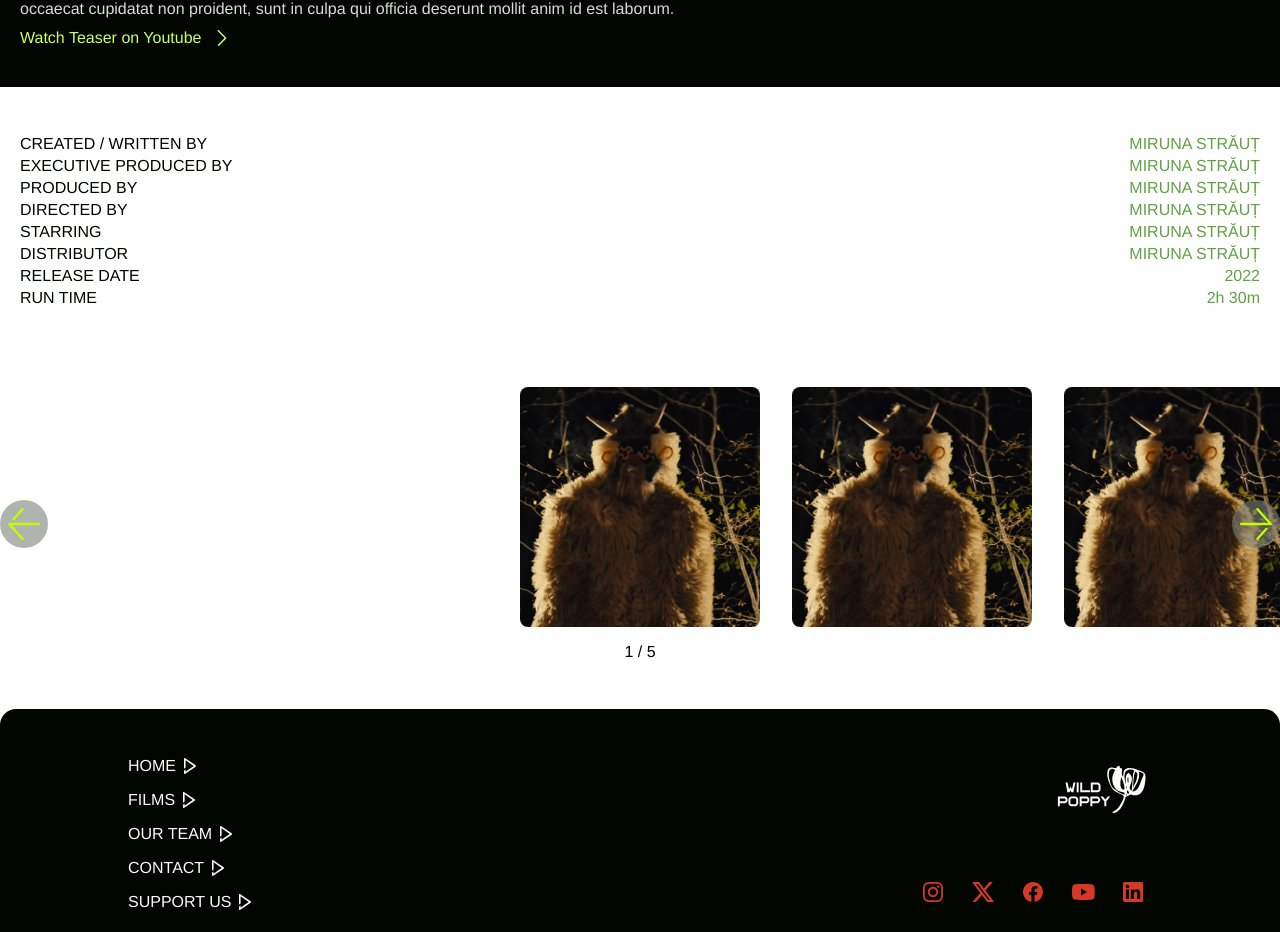
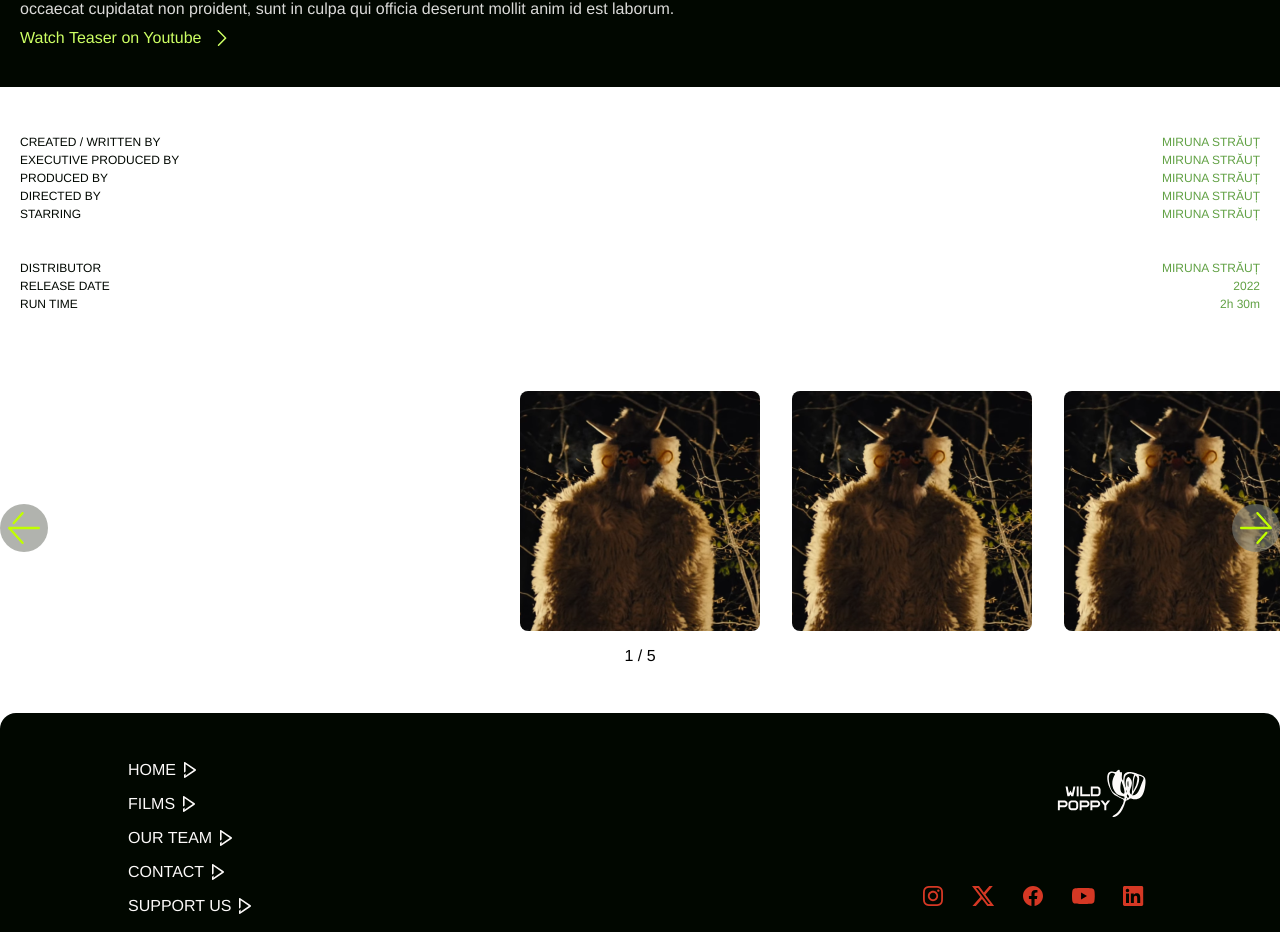
Before and after one commit to Septy2000/Wild-Poppy-Films-Website, a Next.js app in the folder wild-poppy-films-website/: page /films/1 in a window 1280 px wide. Shown: the part 871-1803 px from the top of the page. Built offline with nearby package versions, Linux system fonts and the light colour scheme.

Commit message:
Small font changes on film page

```diff
--- a/wild-poppy-films-website/src/components/pages/FilmPage/FilmPage.styled.tsx
+++ b/wild-poppy-films-website/src/components/pages/FilmPage/FilmPage.styled.tsx
@@ -82,9 +82,13 @@ export const ProductionPairContainer = styled.div`
 export const CarouselSectionContainer = styled.div`
     padding-top: 2rem;
 `;
+export const Spacer = styled.div`
+    height: 2rem;
+    width: 100%;
+`;
 
 export const PlainText = styled.span`
-    font-size: 1rem;
+    font-size: 0.75rem;
     color: ${({ theme }) => theme.colors.neutral.neutral_14};
 `;
 
--- a/wild-poppy-films-website/src/components/pages/FilmPage/FilmPage.tsx
+++ b/wild-poppy-films-website/src/components/pages/FilmPage/FilmPage.tsx
@@ -60,6 +60,7 @@ export default function FilmPage({ film }: { film: Film }) {
                         <Styled.PlainText>STARRING</Styled.PlainText>
                         <Styled.PlainTextGreen>{film.production.starring}</Styled.PlainTextGreen>
                     </Styled.ProductionPairContainer>
+                    <Styled.Spacer />
                     <Styled.ProductionPairContainer>
                         <Styled.PlainText>DISTRIBUTOR</Styled.PlainText>
                         <Styled.PlainTextGreen>{film.production.distributor}</Styled.PlainTextGreen>
```
